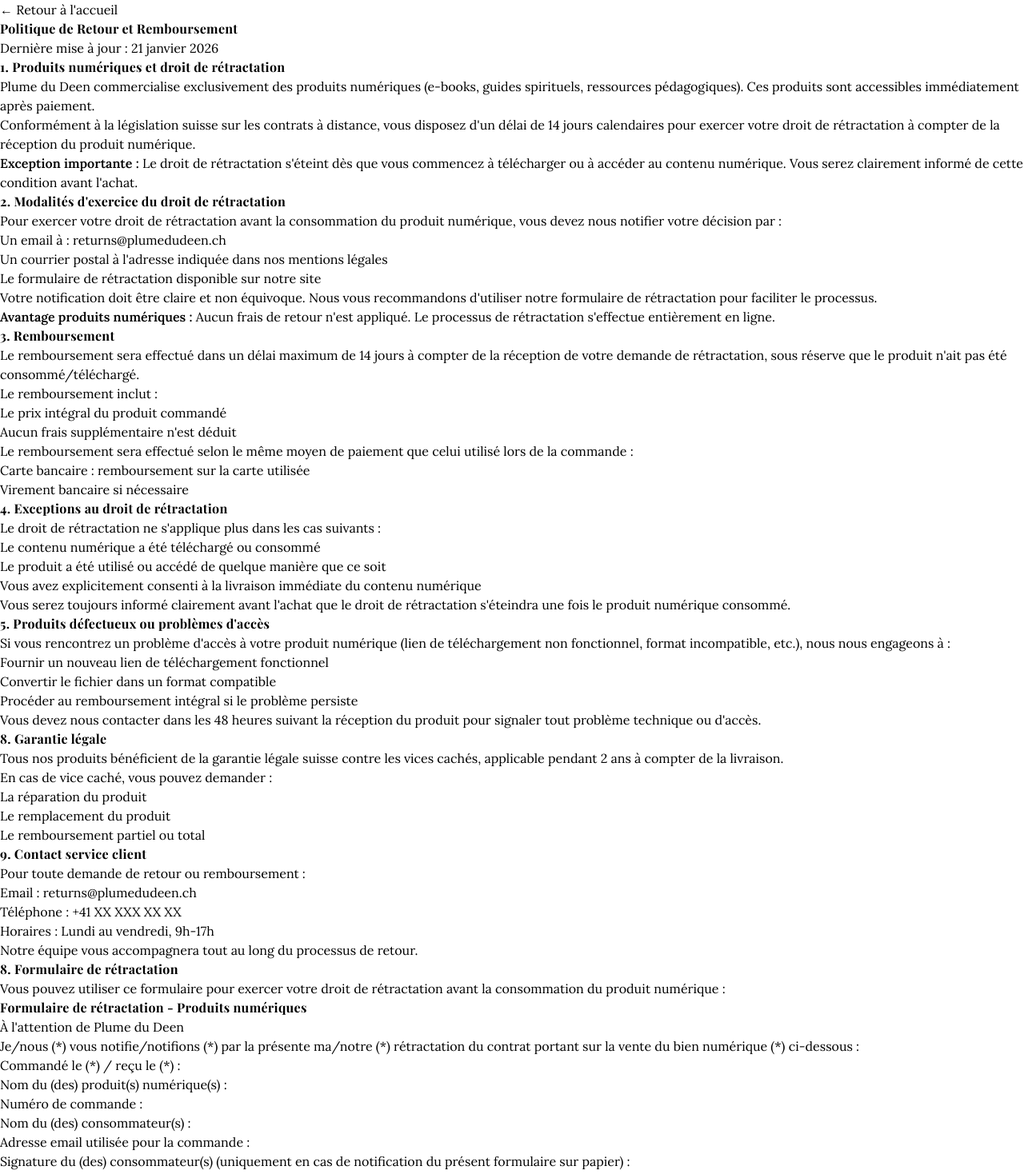
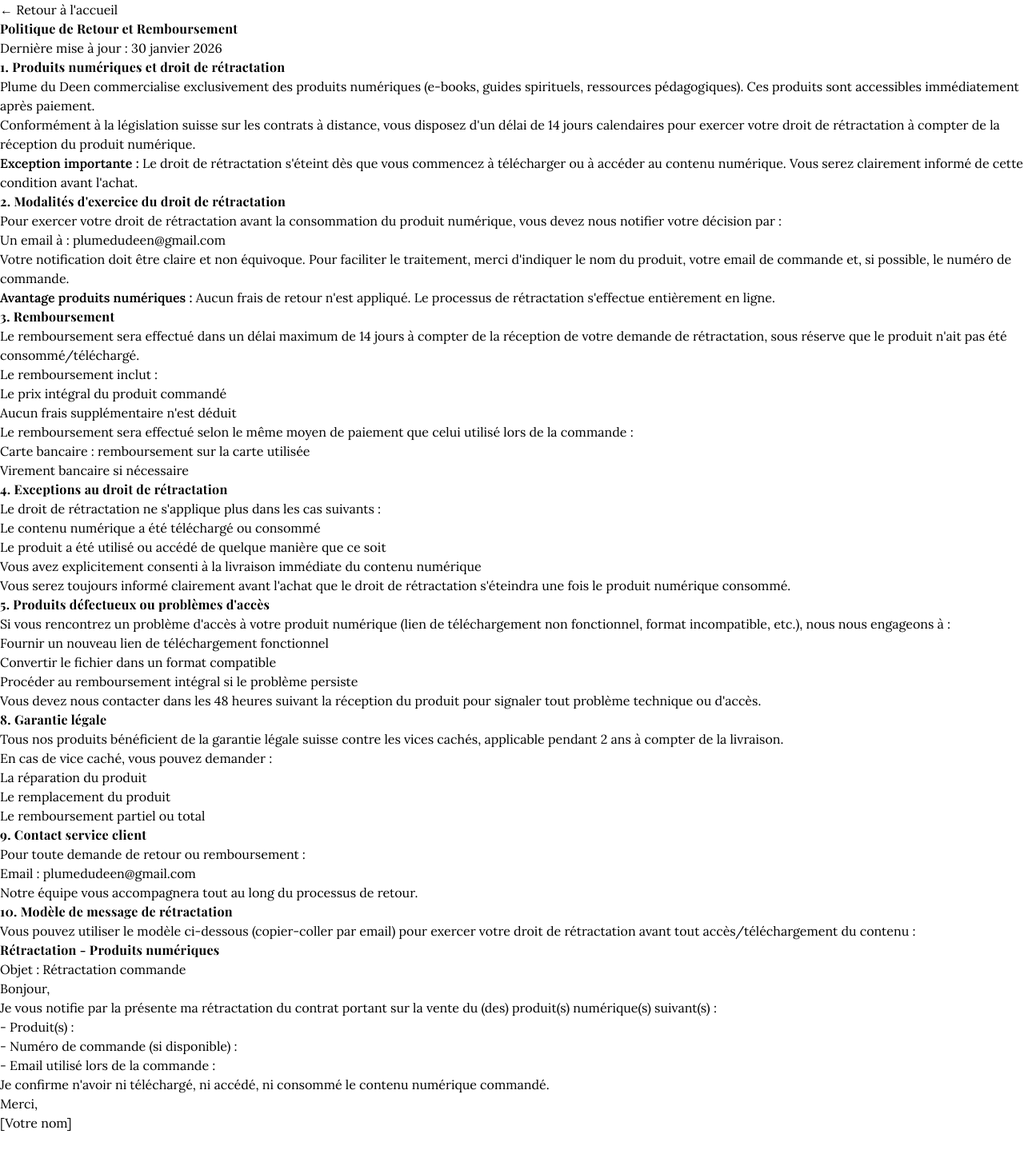
Before and after one commit to bilkl/plume-du-deen, a React (Vite) app in the folder plume-du-deen/client/: page /retours-remboursements in a window 1280 px wide. Shown: the top 1468 px of the page at 80% size. After the commit the page ends 1416 px from the top, so only its background shows below. Built offline with nearby package versions, Linux system fonts and the light colour scheme.

Commit message:
Fix checkout loading alignment + legal pages

```diff
--- a/plume-du-deen/client/src/pages/LegalNotice.tsx
+++ b/plume-du-deen/client/src/pages/LegalNotice.tsx
@@ -13,7 +13,7 @@
             <h1 className="text-3xl font-bold text-gray-900 mb-2">
               Mentions Légales
             </h1>
-            <p className="text-gray-600">Dernière mise à jour : 21 janvier 2026</p>
+            <p className="text-gray-600">Dernière mise à jour : 30 janvier 2026</p>
           </div>
 
           <div className="prose prose-lg max-w-none">
@@ -21,13 +21,7 @@
               <h2 className="text-2xl font-semibold text-gray-900 mb-4">1. Éditeur du site</h2>
               <div className="bg-gray-50 p-6 rounded-lg">
                 <p className="text-gray-700 mb-2"><strong>Plume du Deen</strong></p>
-                <p className="text-gray-700 mb-2">[Forme juridique - ex: SARL/SA/SAS]</p>
-                <p className="text-gray-700 mb-2">Capital social : [montant] CHF</p>
-                <p className="text-gray-700 mb-2">Numéro IDE/RC : [numéro d'identification]</p>
-                <p className="text-gray-700 mb-2">Adresse : [Adresse complète de l'entreprise]</p>
-                <p className="text-gray-700 mb-2">[Code postal] [Ville], Suisse</p>
-                <p className="text-gray-700 mb-2">Email : contact@plumedudeen.ch</p>
-                <p className="text-gray-700 mb-2">Téléphone : +41 XX XXX XX XX</p>
+                <p className="text-gray-700 mb-2">Email : plumedudeen@gmail.com</p>
               </div>
             </section>
 
@@ -41,11 +35,9 @@
             <section className="mb-8">
               <h2 className="text-2xl font-semibold text-gray-900 mb-4">3. Hébergement</h2>
               <div className="bg-gray-50 p-6 rounded-lg">
-                <p className="text-gray-700 mb-2"><strong>[Nom de l'hébergeur]</strong></p>
-                <p className="text-gray-700 mb-2">[Adresse de l'hébergeur]</p>
-                <p className="text-gray-700 mb-2">[Code postal] [Ville], [Pays]</p>
-                <p className="text-gray-700 mb-2">Téléphone : [numéro de téléphone]</p>
-                <p className="text-gray-700 mb-2">Site web : [site web de l'hébergeur]</p>
+                <p className="text-gray-700 mb-2"><strong>GitHub Pages</strong></p>
+                <p className="text-gray-700 mb-2">GitHub, Inc.</p>
+                <p className="text-gray-700 mb-2">Site web : https://pages.github.com</p>
               </div>
             </section>
 
@@ -84,7 +76,7 @@
                 Plume du Deen s'engage à respecter la confidentialité des données personnelles de ses utilisateurs et à les traiter conformément à la législation suisse sur la protection des données (nLPD) et au RGPD européen.
               </p>
               <p className="text-gray-700 mb-4">
-                Pour plus d'informations, consultez notre <Link href="/privacy-policy" className="text-blue-600 hover:text-blue-800">Politique de Confidentialité</Link>.
+                Pour plus d'informations, consultez notre <Link href="/politique-confidentialite" className="text-blue-600 hover:text-blue-800">Politique de Confidentialité</Link>.
               </p>
             </section>
 
@@ -120,7 +112,7 @@
             <section className="mb-8">
               <h2 className="text-2xl font-semibold text-gray-900 mb-4">9. Conditions générales de vente</h2>
               <p className="text-gray-700 mb-4">
-                Les ventes de produits sur ce site sont soumises aux <Link href="/terms-and-conditions" className="text-blue-600 hover:text-blue-800">Conditions Générales de Vente</Link> disponibles sur le site.
+                Les ventes de produits sur ce site sont soumises aux <Link href="/conditions-generales" className="text-blue-600 hover:text-blue-800">Conditions Générales de Vente</Link> disponibles sur le site.
               </p>
             </section>
 
@@ -137,9 +129,7 @@
                 Pour toute question concernant ces mentions légales ou l'utilisation du site :
               </p>
               <div className="bg-gray-50 p-4 rounded-lg">
-                <p className="text-gray-700">Email : legal@plumedudeen.ch</p>
-                <p className="text-gray-700">Téléphone : +41 XX XXX XX XX</p>
-                <p className="text-gray-700">Adresse postale : [Adresse complète]</p>
+                <p className="text-gray-700">Email : plumedudeen@gmail.com</p>
               </div>
             </section>
 
@@ -149,7 +139,7 @@
                 Ces mentions légales peuvent être modifiées à tout moment. Les utilisateurs seront informés des changements importants. La version applicable est celle publiée sur le site à la date de consultation.
               </p>
               <p className="text-gray-700 mb-4">
-                Dernière mise à jour : 21 janvier 2026
+                Dernière mise à jour : 30 janvier 2026
               </p>
             </section>
           </div>
--- a/plume-du-deen/client/src/pages/PrivacyPolicy.tsx
+++ b/plume-du-deen/client/src/pages/PrivacyPolicy.tsx
@@ -13,7 +13,7 @@
             <h1 className="text-3xl font-bold text-gray-900 mb-2">
               Politique de Confidentialité
             </h1>
-            <p className="text-gray-600">Dernière mise à jour : 21 janvier 2026</p>
+            <p className="text-gray-600">Dernière mise à jour : 30 janvier 2026</p>
           </div>
 
           <div className="prose prose-lg max-w-none">
@@ -144,9 +144,7 @@
                 Pour exercer vos droits ou poser des questions sur notre politique de confidentialité :
               </p>
               <div className="bg-gray-50 p-4 rounded-lg">
-                <p className="text-gray-700">Email : privacy@plumedudeen.ch</p>
-                <p className="text-gray-700">Téléphone : +41 XX XXX XX XX</p>
-                <p className="text-gray-700">Adresse : [Adresse de l'entreprise]</p>
+                <p className="text-gray-700">Email : plumedudeen@gmail.com</p>
               </div>
               <p className="text-gray-700 mt-4">
                 Nous nous engageons à répondre à votre demande dans un délai de 30 jours maximum.
--- a/plume-du-deen/client/src/pages/ReturnsAndRefunds.tsx
+++ b/plume-du-deen/client/src/pages/ReturnsAndRefunds.tsx
@@ -13,7 +13,7 @@
             <h1 className="text-3xl font-bold text-gray-900 mb-2">
               Politique de Retour et Remboursement
             </h1>
-            <p className="text-gray-600">Dernière mise à jour : 21 janvier 2026</p>
+            <p className="text-gray-600">Dernière mise à jour : 30 janvier 2026</p>
           </div>
 
           <div className="prose prose-lg max-w-none">
@@ -42,12 +42,10 @@
                 Pour exercer votre droit de rétractation avant la consommation du produit numérique, vous devez nous notifier votre décision par :
               </p>
               <ul className="list-disc list-inside text-gray-700 mb-4 ml-4">
-                <li>Un email à : returns@plumedudeen.ch</li>
-                <li>Un courrier postal à l'adresse indiquée dans nos mentions légales</li>
-                <li>Le formulaire de rétractation disponible sur notre site</li>
+                <li>Un email à : plumedudeen@gmail.com</li>
               </ul>
               <p className="text-gray-700 mb-4">
-                Votre notification doit être claire et non équivoque. Nous vous recommandons d'utiliser notre formulaire de rétractation pour faciliter le processus.
+                Votre notification doit être claire et non équivoque. Pour faciliter le traitement, merci d'indiquer le nom du produit, votre email de commande et, si possible, le numéro de commande.
               </p>
               <div className="bg-green-50 border-l-4 border-green-400 p-4 mb-4">
                 <div className="flex">
@@ -132,9 +130,7 @@
                 Pour toute demande de retour ou remboursement :
               </p>
               <div className="bg-gray-50 p-4 rounded-lg mb-4">
-                <p className="text-gray-700">Email : returns@plumedudeen.ch</p>
-                <p className="text-gray-700">Téléphone : +41 XX XXX XX XX</p>
-                <p className="text-gray-700">Horaires : Lundi au vendredi, 9h-17h</p>
+                <p className="text-gray-700">Email : plumedudeen@gmail.com</p>
               </div>
               <p className="text-gray-700 mb-4">
                 Notre équipe vous accompagnera tout au long du processus de retour.
@@ -142,27 +138,27 @@
             </section>
 
             <section className="mb-8">
-              <h2 className="text-2xl font-semibold text-gray-900 mb-4">8. Formulaire de rétractation</h2>
+              <h2 className="text-2xl font-semibold text-gray-900 mb-4">10. Modèle de message de rétractation</h2>
               <p className="text-gray-700 mb-4">
-                Vous pouvez utiliser ce formulaire pour exercer votre droit de rétractation avant la consommation du produit numérique :
+                Vous pouvez utiliser le modèle ci-dessous (copier-coller par email) pour exercer votre droit de rétractation avant tout accès/téléchargement du contenu :
               </p>
               <div className="bg-gray-50 p-6 rounded-lg border-2 border-dashed border-gray-300">
-                <h3 className="text-lg font-medium text-gray-900 mb-4">Formulaire de rétractation - Produits numériques</h3>
-                <div className="space-y-3 text-sm">
-                  <p>À l'attention de Plume du Deen</p>
-                  <p>Je/nous (*) vous notifie/notifions (*) par la présente ma/notre (*) rétractation du contrat portant sur la vente du bien numérique (*) ci-dessous :</p>
-                  <p>Commandé le (*) / reçu le (*) :</p>
-                  <p>Nom du (des) produit(s) numérique(s) :</p>
-                  <p>Numéro de commande :</p>
-                  <p>Nom du (des) consommateur(s) :</p>
-                  <p>Adresse email utilisée pour la commande :</p>
-                  <p>Signature du (des) consommateur(s) (uniquement en cas de notification du présent formulaire sur papier) :</p>
-                  <p>Date :</p>
-                  <p className="text-xs text-gray-600 mt-2">
-                    (*) Je confirme n'avoir ni téléchargé, ni accédé, ni consommé le contenu numérique commandé.
+                <h3 className="text-lg font-medium text-gray-900 mb-4">Rétractation - Produits numériques</h3>
+                <div className="space-y-3 text-sm text-gray-700">
+                  <p>Objet : Rétractation commande</p>
+                  <p>Bonjour,</p>
+                  <p>
+                    Je vous notifie par la présente ma rétractation du contrat portant sur la vente du (des) produit(s) numérique(s) suivant(s) :
                   </p>
+                  <p>- Produit(s) :</p>
+                  <p>- Numéro de commande (si disponible) :</p>
+                  <p>- Email utilisé lors de la commande :</p>
+                  <p>
+                    Je confirme n'avoir ni téléchargé, ni accédé, ni consommé le contenu numérique commandé.
+                  </p>
+                  <p>Merci,</p>
+                  <p>[Votre nom]</p>
                 </div>
-                <p className="text-xs text-gray-500 mt-4">(*) Rayez la mention inutile.</p>
               </div>
             </section>
           </div>
--- a/plume-du-deen/client/src/pages/TermsAndConditions.tsx
+++ b/plume-du-deen/client/src/pages/TermsAndConditions.tsx
@@ -13,45 +13,32 @@
             <h1 className="text-3xl font-bold text-gray-900 mb-2">
               Conditions Générales de Vente
             </h1>
-            <p className="text-gray-600">Dernière mise à jour : 21 janvier 2026</p>
+            <p className="text-gray-600">Dernière mise à jour : 30 janvier 2026</p>
           </div>
 
           <div className="prose prose-lg max-w-none">
             <section className="mb-8">
               <h2 className="text-2xl font-semibold text-gray-900 mb-4">1. Objet</h2>
               <p className="text-gray-700 mb-4">
-                Les présentes conditions générales de vente régissent les relations contractuelles entre Plume du Deen et ses clients dans le cadre de la vente en ligne de produits spirituels et culturels islamiques.
+                Les présentes conditions générales de vente régissent les relations contractuelles entre Plume du Deen et ses clients dans le cadre de la vente en ligne de produits numériques (e-books et ressources téléchargeables).
               </p>
             </section>
 
             <section className="mb-8">
-              <h2 className="text-2xl font-semibold text-gray-900 mb-4">2. Produits</h2>
-              <p className="text-gray-700 mb-4">
-                Plume du Deen propose à la vente des produits de qualité supérieure incluant :
-              </p>
-              <ul className="list-disc list-inside text-gray-700 mb-4 ml-4">
-                <li>Livres et ouvrages spirituels</li>
-                <li>Articles de décoration islamique</li>
-                <li>Accessoires de prière</li>
-                <li>Produits éducatifs et pédagogiques</li>
-              </ul>
-              <p className="text-gray-700 mb-4">
-                Tous nos produits sont décrits avec précision et accompagnés de photographies représentatives.
-              </p>
-            </section>
-
-            <section className="mb-8">
-              <h2 className="text-2xl font-semibold text-gray-900 mb-4">3. Produits numériques</h2>
+              <h2 className="text-2xl font-semibold text-gray-900 mb-4">2. Produits numériques</h2>
               <p className="text-gray-700 mb-4">
                 Plume du Deen propose exclusivement des produits numériques (e-books, guides spirituels, ressources pédagogiques) accessibles immédiatement après paiement réussi.
               </p>
               <p className="text-gray-700 mb-4">
                 Les produits sont livrés instantanément par email sous forme de lien de téléchargement sécurisé ou d'accès direct à la plateforme.
               </p>
+              <p className="text-gray-700 mb-4">
+                Les formats de livraison peuvent inclure PDF, EPUB, ou tout autre format numérique approprié indiqué sur la fiche produit.
+              </p>
             </section>
 
             <section className="mb-8">
-              <h2 className="text-2xl font-semibold text-gray-900 mb-4">4. Prix</h2>
+              <h2 className="text-2xl font-semibold text-gray-900 mb-4">3. Prix</h2>
               <p className="text-gray-700 mb-4">
                 Les prix sont indiqués en francs suisses (CHF) toutes taxes comprises (TTC). Aucun frais de port n'est appliqué pour les produits numériques.
               </p>
@@ -71,8 +58,8 @@
               <ol className="list-decimal list-inside text-gray-700 mb-4 ml-4">
                 <li>Sélection des produits et ajout au panier</li>
                 <li>Vérification du contenu du panier</li>
-                <li>Saisie des informations de livraison et de facturation</li>
-                <li>Paiement sécurisé via Stripe</li>
+                <li>Saisie des informations nécessaires à la commande (notamment email)</li>
+                <li>Paiement sécurisé via Stripe ou PayPal, ou autre moyen sur demande</li>
                 <li>Confirmation de commande par email</li>
               </ol>
             </section>
@@ -80,7 +67,7 @@
             <section className="mb-8">
               <h2 className="text-2xl font-semibold text-gray-900 mb-4">5. Paiement</h2>
               <p className="text-gray-700 mb-4">
-                Le paiement s'effectue exclusivement en ligne via la plateforme sécurisée Stripe. Nous acceptons les cartes de crédit et débit Visa, MasterCard, American Express, ainsi que d'autres méthodes de paiement proposées par Stripe.
+                Le paiement s'effectue en ligne via des prestataires sécurisés (Stripe pour les paiements par carte, PayPal pour les paiements via PayPal). D'autres moyens de paiement peuvent être proposés sur demande (ex : virement), via contact préalable.
               </p>
               <p className="text-gray-700 mb-4">
                 Le débit de la carte n'est effectué qu'après confirmation de la commande et vérification des informations de paiement.
@@ -88,7 +75,7 @@
             </section>
 
             <section className="mb-8">
-              <h2 className="text-2xl font-semibold text-gray-900 mb-4">5. Livraison numérique</h2>
+              <h2 className="text-2xl font-semibold text-gray-900 mb-4">6. Livraison numérique</h2>
               <p className="text-gray-700 mb-4">
                 La livraison des produits numériques s'effectue instantanément après confirmation du paiement :
               </p>
@@ -103,7 +90,7 @@
             </section>
 
             <section className="mb-8">
-              <h2 className="text-2xl font-semibold text-gray-900 mb-4">6. Droit de rétractation pour produits numériques</h2>
+              <h2 className="text-2xl font-semibold text-gray-900 mb-4">7. Droit de rétractation pour produits numériques</h2>
               <p className="text-gray-700 mb-4">
                 Conformément à la législation suisse, vous disposez d'un délai de 14 jours calendaires pour exercer votre droit de rétractation à compter de la réception du produit numérique.
               </p>
@@ -122,12 +109,12 @@
             </section>
 
             <section className="mb-8">
-              <h2 className="text-2xl font-semibold text-gray-900 mb-4">8. Garantie</h2>
+              <h2 className="text-2xl font-semibold text-gray-900 mb-4">8. Support et accès</h2>
               <p className="text-gray-700 mb-4">
-                Tous nos produits bénéficient de la garantie légale contre les vices cachés. En cas de défaut, l'acheteur doit nous contacter dans les plus brefs délais.
+                En cas de problème technique empêchant l'accès au produit (lien non reçu, lien invalide, format incompatible), l'acheteur doit nous contacter dans les plus brefs délais afin que nous puissions fournir une solution.
               </p>
               <p className="text-gray-700 mb-4">
-                La garantie ne couvre pas les dommages causés par une utilisation inappropriée ou un accident.
+                Notre priorité est de rétablir l'accès au contenu numérique dans les meilleurs délais.
               </p>
             </section>
 
@@ -164,9 +151,7 @@
                 Pour toute question concernant ces conditions générales, vous pouvez nous contacter :
               </p>
               <div className="bg-gray-50 p-4 rounded-lg">
-                <p className="text-gray-700">Email : contact@plumedudeen.ch</p>
-                <p className="text-gray-700">Téléphone : +41 XX XXX XX XX</p>
-                <p className="text-gray-700">Adresse : [Adresse de l'entreprise]</p>
+                <p className="text-gray-700">Email : plumedudeen@gmail.com</p>
               </div>
             </section>
           </div>
```
Also changed, not shown: plume-du-deen/client/src/components/CheckoutForm.tsx (+14 -5 lines).
